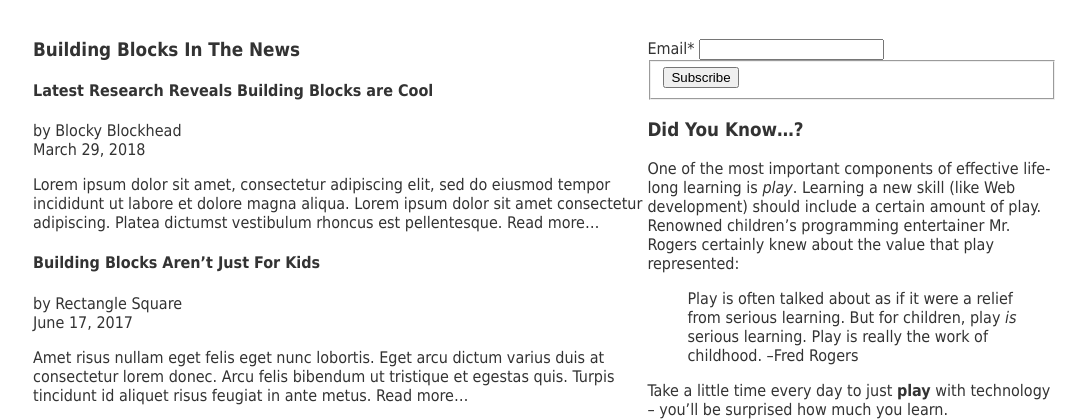
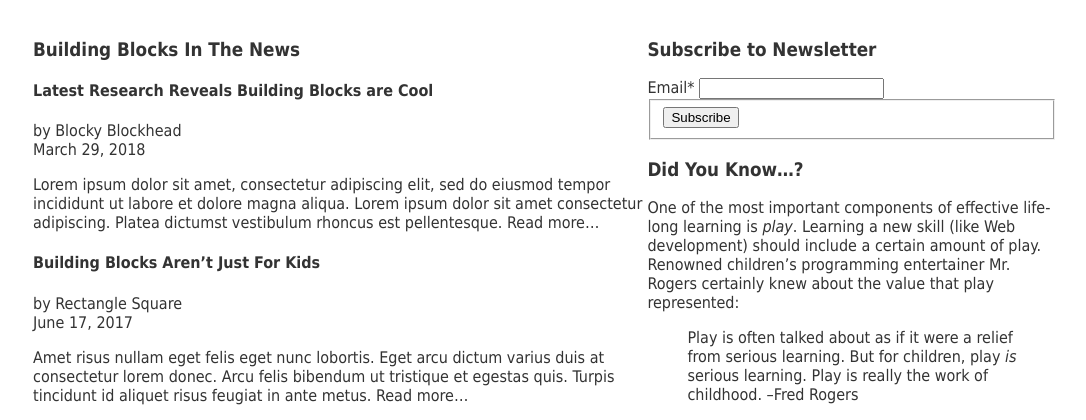
Before and after one commit to Crabbier/Lab-4-Start, a PHP site: page / in a window 1280 px wide. Shown: the part 109-529 px from the top of the page, without its empty margins (95-1181 px from the left). Run offline with PHP 8.4, Linux system fonts and the light colour scheme.

Commit message:
Update index.php

```diff
--- a/index.php
+++ b/index.php
@@ -48,7 +48,7 @@
             <form action = "subscribe.php" method = "get">
             <form id="sign_up" action="" method="get">
 <!-- STEP 6: Add an H3 element inside the FORM tags that reads, "Subscribe to Newsletter" -->
-            <h3></H3>
+            <h3>Subscribe to Newsletter</H3>
 
 <!-- STEP 7a: Add a LABEL element for the email address -->
             <label for = "email">Email<span aria-label="required">*</span></label>
```
